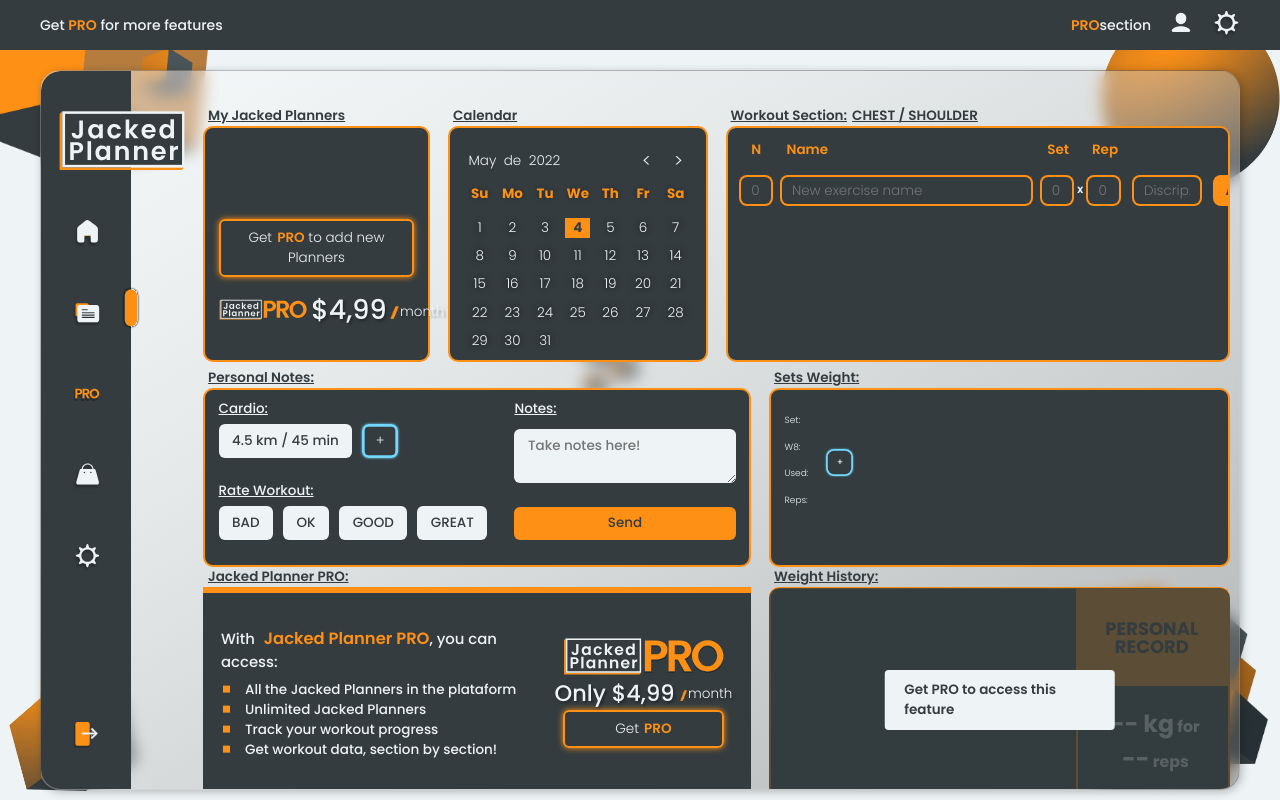
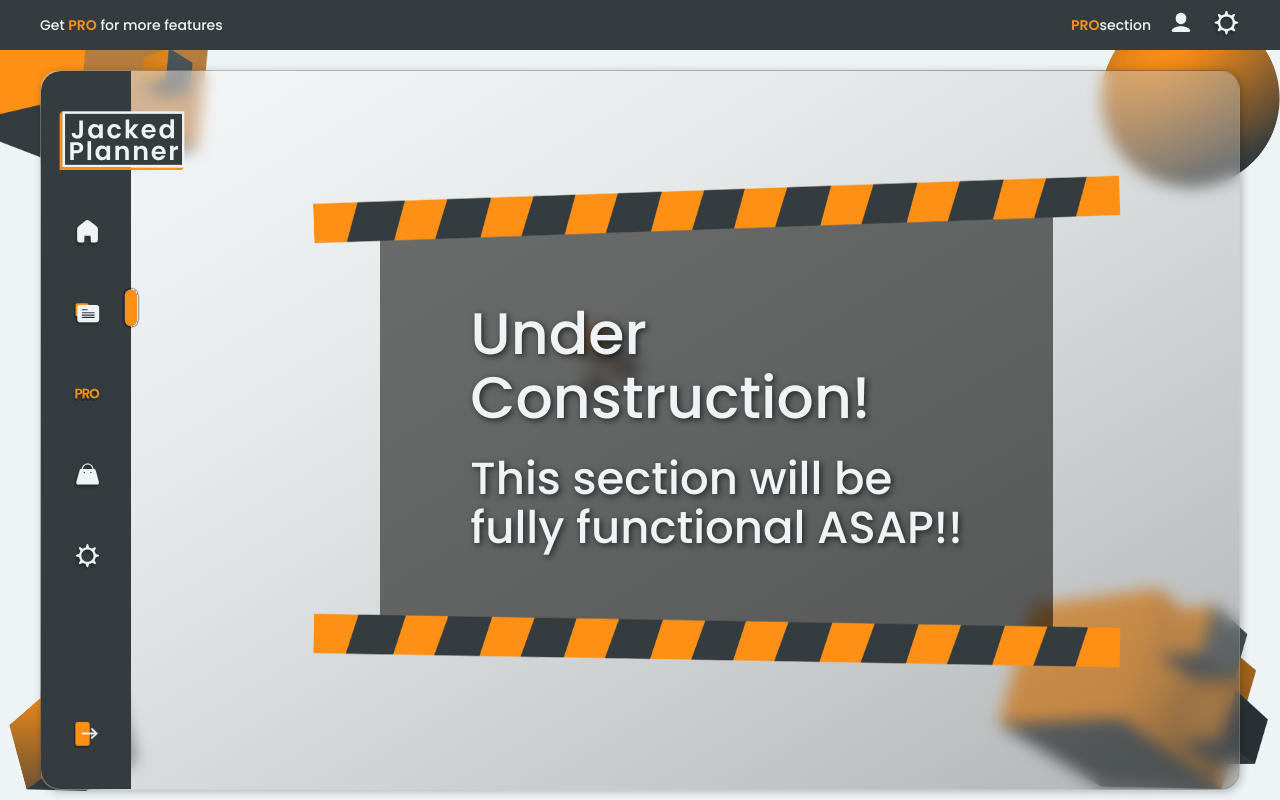
Before and after one commit to RafaelMariscal/jackedPlanner, a plain HTML site: page public/pages/dashboard.html in a window 1280 px wide. Both pictures are taken after a click on the item 86 px from the left and 314 px from the top of the page. Drawn offline with Linux system fonts and the light colour scheme.

Commit message:
Dashboard menu navigation 'under construction' implemented.

```diff
--- a/public/scripts/menuHandle.js
+++ b/public/scripts/menuHandle.js
@@ -1,5 +1,6 @@
-import { logout, ifUserLogged } from "./database/userManager.js"
+import { logout } from "./database/userManager.js"
 
+let dashboardContent = null
 const menuElements = Array.from(document.getElementById('menu-icons').children)
 var selector = document.querySelector('#nav-selector')
 menuElements.forEach((element) => {
@@ -7,19 +8,38 @@
     switch (element.id) {
       case 'home':
         selector.style.top = `calc(${position('home')}px - 78px)`
+        if (dashboardContent) {
+          document.getElementById('dashboard-content').innerHTML = dashboardContent
+        }
         break;
       case 'notes':
         position('notes')
         selector.style.top = `calc(${position('notes')}px - 78px)`
+        if (document.getElementById('dashboard-content').innerHTML != loadinghtml) {
+          dashboardContent = document.getElementById('dashboard-content').innerHTML
+        }
+        document.getElementById('dashboard-content').innerHTML = loadinghtml
         break;
       case 'pro':
         selector.style.top = `calc(${position('pro')}px - 78px)`
+        if (document.getElementById('dashboard-content').innerHTML != loadinghtml) {
+          dashboardContent = document.getElementById('dashboard-content').innerHTML
+        }
+        document.getElementById('dashboard-content').innerHTML = loadinghtml
         break;
       case 'shop':
         selector.style.top = `calc(${position('shop')}px - 78px)`
+        if (document.getElementById('dashboard-content').innerHTML != loadinghtml) {
+          dashboardContent = document.getElementById('dashboard-content').innerHTML
+        }
+        document.getElementById('dashboard-content').innerHTML = loadinghtml
         break;
       case 'config':
         selector.style.top = `calc(${position('config')}px - 78px)`
+        if (document.getElementById('dashboard-content').innerHTML != loadinghtml) {
+          dashboardContent = document.getElementById('dashboard-content').innerHTML
+        }
+        document.getElementById('dashboard-content').innerHTML = loadinghtml
         break;
       default:
         break;
@@ -27,24 +47,20 @@
   })
 })
 
-document.addEventListener('DOMContentLoaded', () => {
-  selector.style.top = `calc(${position('home')}px - 78px)`
-})
-
-function position(id) {
-  let metrics = document.getElementById(id).getBoundingClientRect()
-  let top = metrics.y
-  selector.style.height = metrics.height
-  return top
-}
+const loadinghtml = `
+<div id="building">
+  <p>Under</p>
+  <p>Construction!</p>
+  <p>This section will be</p>
+  <p>fully functional ASAP!!</p>
+</div>
+`
 
 const logoutIcon = document.getElementById('exit')
-
 logoutIcon.onclick = logout
 const menuToggle = document.getElementById('toggle-menu')
 const aside = document.getElementById('menu-area')
 const dashArea = document.getElementById('dashboard-content')
-
 menuToggle.addEventListener('click', () => {
   aside.classList.toggle('show')
 
@@ -69,3 +85,14 @@
     dashArea.style.padding = '1em 0 1em 12em'
   }
 })
+
+document.addEventListener('DOMContentLoaded', () => {
+  selector.style.top = `calc(${position('home')}px - 78px)`
+})
+
+function position(id) {
+  let metrics = document.getElementById(id).getBoundingClientRect()
+  let top = metrics.y
+  selector.style.height = metrics.height
+  return top
+}
--- a/public/styles/dashboard/dashboard.css
+++ b/public/styles/dashboard/dashboard.css
@@ -149,6 +149,59 @@
   background-color: rgba(0, 0, 0, 0);
 }
 
+#building {
+  position: relative;
+  background-color: rgba(0, 0, 0, 0.55);
+  max-width: 70%;
+  margin: 0 auto;
+  font-size: 5em;
+  padding: 2em;
+  top: 50%;
+  transform: translatey(-50%);
+}
+
+#building p {
+  text-shadow: 2px 2px 6px rgba(0, 0, 0, 0.65);
+  line-height: 1.1em;
+}
+
+#building p:nth-of-type(1),
+#building p:nth-of-type(2) {
+  font-size: 1.3em;
+}
+
+#building p:nth-of-type(2) {
+  margin-bottom: .4em;
+}
+
+#building::before {
+  content: '';
+  position: absolute;
+  width: 120%;
+  height: 1em;
+  background-image: url(/assets/images/stripe.png);
+  background-size: contain;
+  background-repeat: no-repeat;
+  top: -.5em;
+  left: -10%;
+  transform: rotate(-2deg);
+}
+
+#building::after {
+  content: '';
+  position: absolute;
+  width: 120%;
+  height: 1em;
+  background-image: url(/assets/images/stripe.png);
+  background-size: contain;
+  background-repeat: no-repeat;
+  bottom: -.5em;
+  left: -10%;
+  transform: rotate(1deg);
+}
+
+
+
 @media (max-width: 2200px) {
 
   #menu-icons li>svg,
@@ -165,6 +218,16 @@
 @media (max-width: 1200px) {
   #dashboard-content {
     padding: 35px 7em 40px 22em;
+  }
+
+  #building {
+    font-size: 4em;
+  }
+}
+
+@media (max-width: 950px) {
+  #building {
+    font-size: 3.5em;
   }
 }
 
@@ -184,6 +247,10 @@
     width: 100%;
     margin: 40px 0 0 20%;
   }
+
+  #building {
+    font-size: 3em;
+  }
 }
 
 @media (max-width: 576px) {
@@ -199,6 +266,12 @@
   #sec-mid,
   #sec-bottom {
     max-width: 300px;
+  }
+
+  #building {
+    font-size: 2.5em;
+    top: 5em;
+    transform: none;
   }
 }
 
```
Also changed, not shown: public/index.html (+0 -2 lines), public/assets/images/stripe.png (added).
